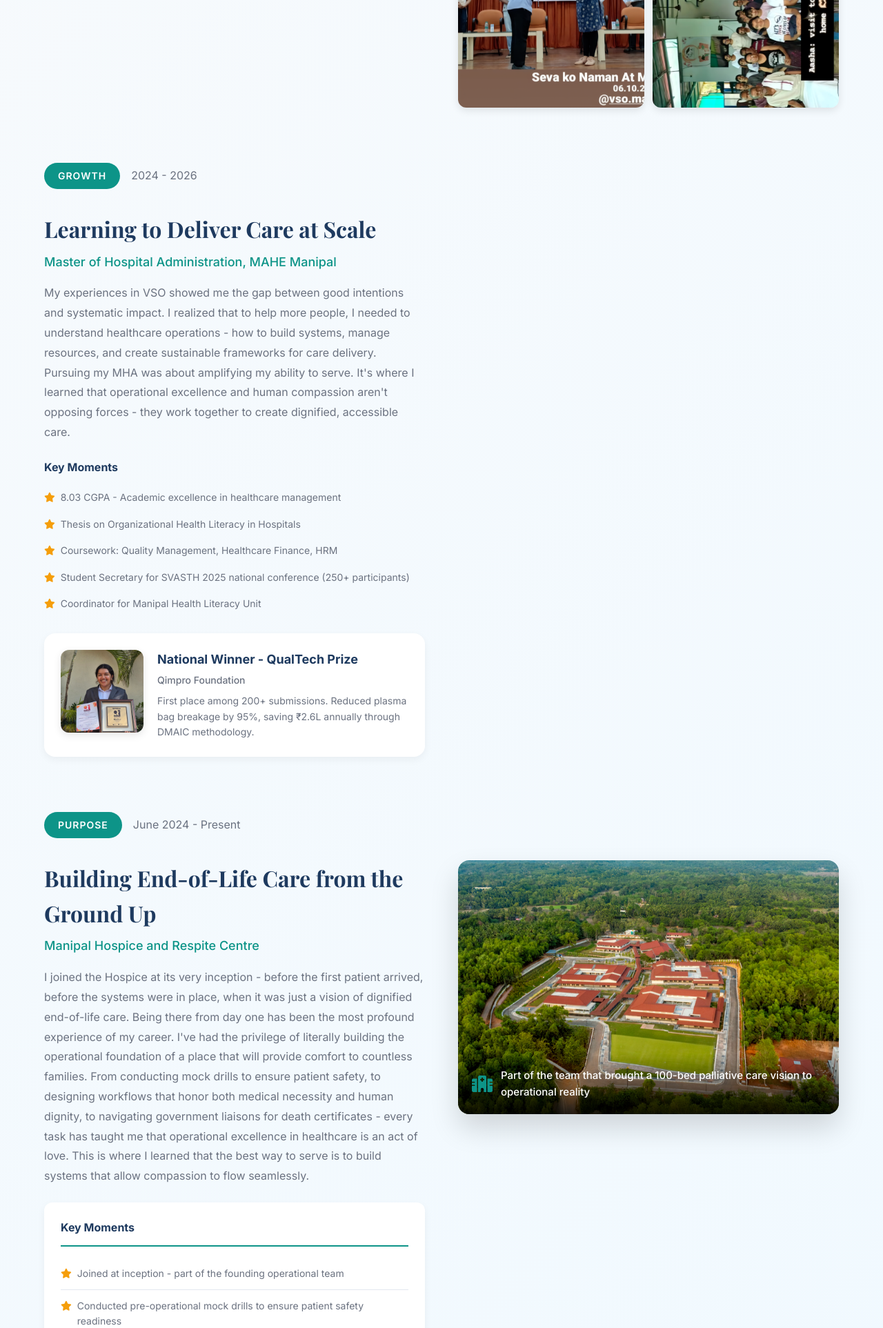
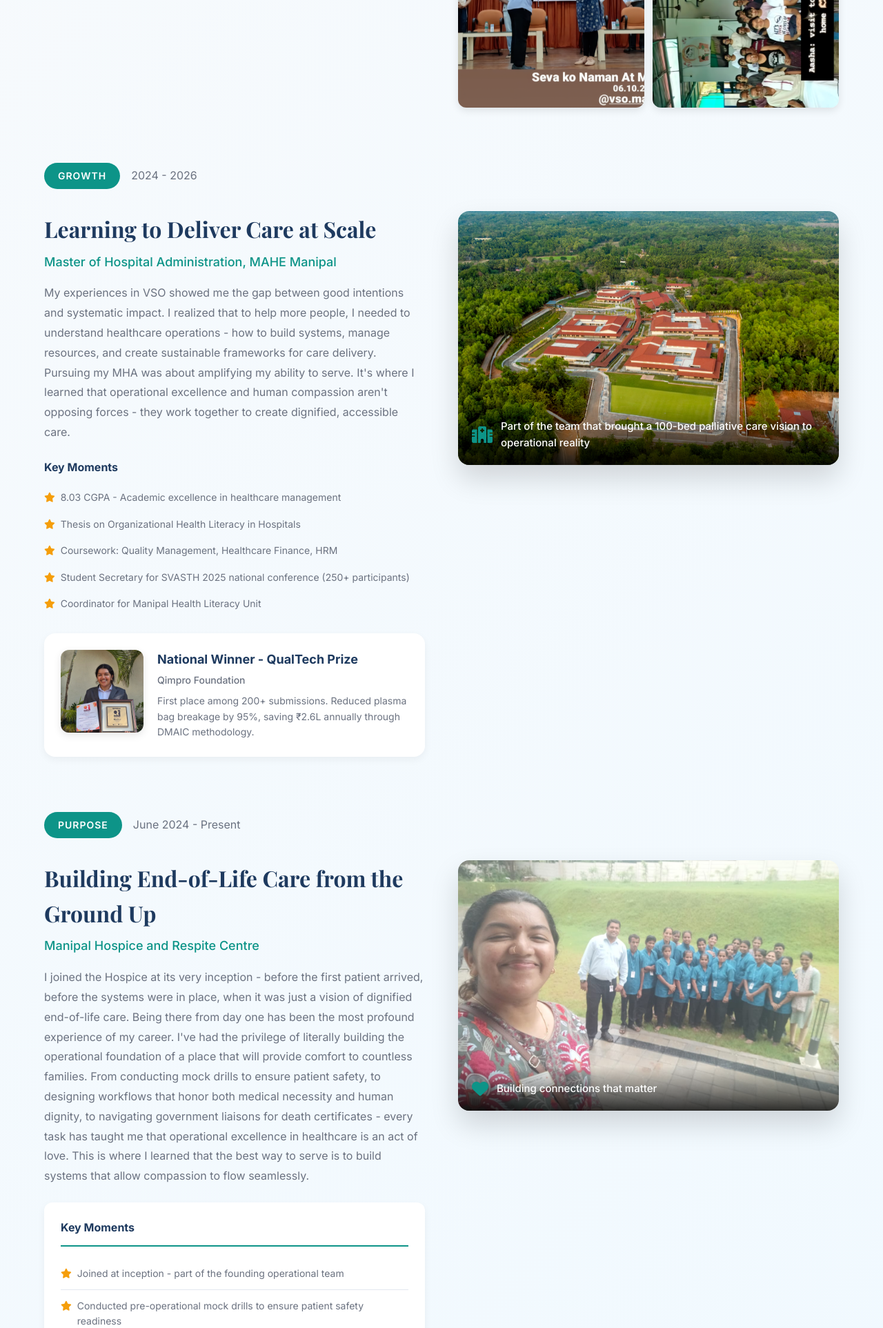
Before and after one commit to Jay-2212/Pallavi-Portfolio, a Flask app: page / in a window 1280 px wide. Shown: the part 2621-4546 px from the top of the page at 69% size. Run offline with Flask 3, Linux system fonts and the light colour scheme.

Commit message:
Update experience section images: Move aerial view to MHA, add team photo to Hospice

```diff
--- a/app.py
+++ b/app.py
@@ -113,6 +113,8 @@ portfolio_data = {
                     "Student Secretary for SVASTH 2025 national conference (250+ participants)",
                     "Coordinator for Manipal Health Literacy Unit"
                 ],
+                "aerial_image": "images/hospice-aerial.jpg",
+                "impact": "Part of the team that brought a 100-bed palliative care vision to operational reality",
                 "achievements": [
                     {
                         "title": "National Winner - QualTech Prize",
@@ -146,8 +148,7 @@ portfolio_data = {
                     "Coordinated cross-functional teams across clinical and non-clinical departments",
                     "Established multi-stakeholder documentation frameworks ensuring regulatory compliance"
                 ],
-                "impact": "Part of the team that brought a 100-bed palliative care vision to operational reality",
-                "aerial_image": "images/hospice-aerial.jpg"
+                "team_image": "images/hospice-team.jpg"
             }
         ]
     },
--- a/templates/index.html
+++ b/templates/index.html
@@ -136,7 +136,7 @@
                         {% endif %}
                     </div>
 
-                    {% if section.id == "hospice" and section.aerial_image %}
+                    {% if section.aerial_image %}
                     <div class="phase-aerial">
                         <div class="aerial-image-wrapper">
                             <img src="{{ url_for('static', filename=section.aerial_image) }}"
@@ -145,6 +145,18 @@
                             <div class="aerial-caption">
                                 <i class="fas fa-hospital"></i>
                                 <span>{{ section.impact }}</span>
+                            </div>
+                        </div>
+                    </div>
+                    {% elif section.team_image %}
+                    <div class="phase-aerial">
+                        <div class="aerial-image-wrapper">
+                            <img src="{{ url_for('static', filename=section.team_image) }}"
+                                 alt="{{ section.title }} - Team"
+                                 loading="lazy">
+                            <div class="aerial-caption">
+                                <i class="fas fa-heart"></i>
+                                <span>Building connections that matter</span>
                             </div>
                         </div>
                     </div>
```
Also changed, not shown: Hospice.jpeg (added), static/images/hospice-team.jpg (added), static/images/mha-main.jpg (added).
